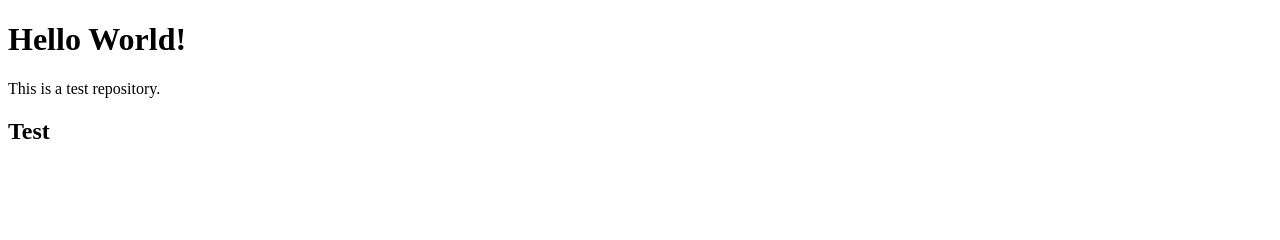
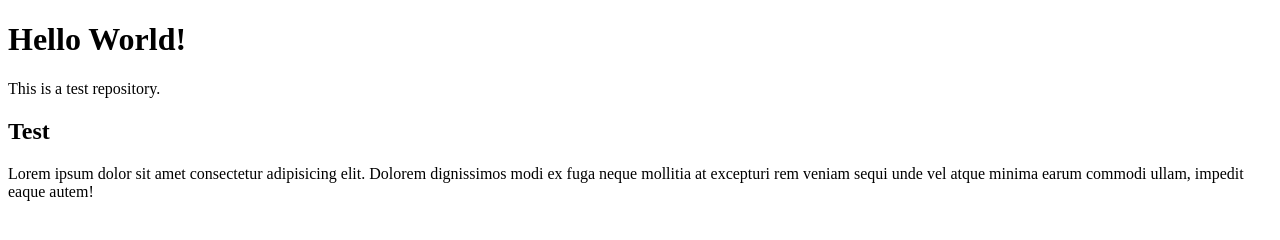
Before and after one commit to Firjatullah-bf/test-repo, a plain HTML site: page index.html in a window 1280 px wide. Drawn offline with Linux system fonts and the light colour scheme.

Commit message:
Menambahkan lorem

```diff
--- a/index.html
+++ b/index.html
@@ -9,5 +9,6 @@
     <h1>Hello World!</h1>
     <p>This is a test repository.</p>
     <h2>Test</h2>
+    <p>Lorem ipsum dolor sit amet consectetur adipisicing elit. Dolorem dignissimos modi ex fuga neque mollitia at excepturi rem veniam sequi unde vel atque minima earum commodi ullam, impedit eaque autem!</p>
 </body>
 </html>
```
